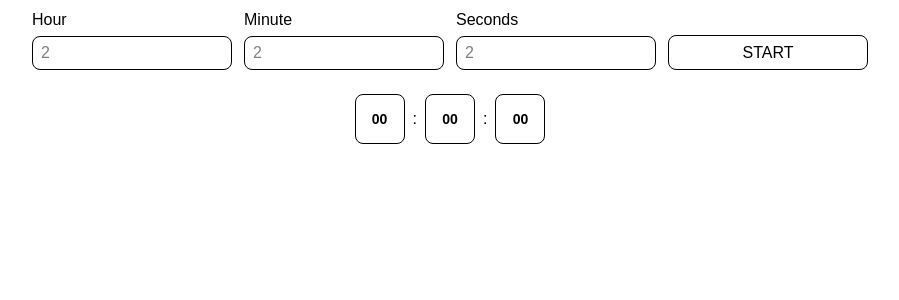
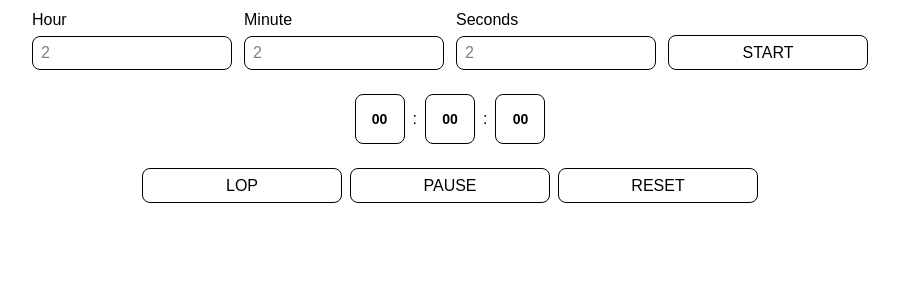
Before and after one commit to RaminMajidi/timer-task, a Next.js app: page / in a window 1280 px wide. Shown: the top 300 px of the page, without its empty margins (190-1089 px from the left). Built offline with nearby package versions, Linux system fonts and the light colour scheme.

Commit message:
[add] part 4

```diff
--- a/src/app/page.tsx
+++ b/src/app/page.tsx
@@ -1,3 +1,4 @@
+import BtnGroup from "@/components/timer/btnGroup/Index";
 import ShowTimer from "@/components/timer/showTimer/Index";
 import TopInputs from "@/components/timer/topInputs/Index";
 
@@ -6,6 +7,7 @@ export default function Home() {
     <section>
       <TopInputs />
       <ShowTimer/>
+      <BtnGroup/>
     </section>
   );
 }
--- /dev/null
+++ b/src/components/timer/btnGroup/Index.tsx
@@ -0,0 +1,15 @@
+import BtnLop from "../btnLop/Index";
+import BtnPause from "../btnPause/Index"
+import BtnReset from "../btnReset/Index";
+
+const BtnGroup = () => {
+  return (
+    <div className="flex justify-center items-center gap-2 p-2">
+        <BtnLop/>
+        <BtnPause/>
+        <BtnReset/>
+    </div>
+  )
+}
+
+export default BtnGroup;
--- /dev/null
+++ b/src/components/timer/btnLop/Index.tsx
@@ -0,0 +1,22 @@
+'use client'
+import Buttom from '@/components/custom/Buttom'
+
+
+const BtnLop = () => {
+
+    const lopTimerHandler = ()=>{
+
+    }
+
+  return (
+          <Buttom
+            onClickHandler={lopTimerHandler}
+            text="LOP"
+            className={`w-[200px] border h-[35px] rounded-lg`}
+            isPending={false}
+            type="button"
+        />
+  )
+}
+
+export default BtnLop;
--- /dev/null
+++ b/src/components/timer/btnPause/Index.tsx
@@ -0,0 +1,24 @@
+'use client'
+import Buttom from "@/components/custom/Buttom";
+import { useTimerStore } from "@/stores/TimerStore";
+
+const BtnPause = () => {
+    const { setStartTimer } = useTimerStore();
+
+    const pauseTimerHandler = () => {
+        setStartTimer(false)
+    }
+
+
+    return (
+        <Buttom
+            onClickHandler={pauseTimerHandler}
+            text="PAUSE"
+            className={`w-[200px] border h-[35px] rounded-lg`}
+            isPending={false}
+            type="button"
+        />
+    )
+}
+
+export default BtnPause;
--- /dev/null
+++ b/src/components/timer/btnReset/Index.tsx
@@ -0,0 +1,22 @@
+'use client'
+import Buttom from '@/components/custom/Buttom'
+
+
+const BtnReset = () => {
+
+    const resetTimerHandler = ()=>{
+
+    }
+
+  return (
+          <Buttom
+            onClickHandler={resetTimerHandler}
+            text="RESET"
+            className={`w-[200px] border h-[35px] rounded-lg`}
+            isPending={false}
+            type="button"
+        />
+  )
+}
+
+export default BtnReset;
--- a/src/components/timer/btnStart/BtnStart.tsx
+++ b/src/components/timer/btnStart/BtnStart.tsx
@@ -1,13 +1,11 @@
 'use client';
 import Buttom from "@/components/custom/Buttom";
 import { useTimerStore } from "@/stores/TimerStore";
-import { useEffect } from "react";
 import Swal from 'sweetalert2'
 
 const BtnStart = () => {
 
-    const { hour, setHour, minute, setMinute, second, setSecond, startTimer, setStartTimer } = useTimerStore();
-
+    const { hour, minute, second, setStartTimer } = useTimerStore();
 
     const startTimeHandler = () => {
         if (!hour && !minute && !second) {
@@ -21,9 +19,6 @@ const BtnStart = () => {
         }
     }
 
-
-
-
     return (
         <Buttom
             onClickHandler={startTimeHandler}
--- a/src/stores/TimerStore.ts
+++ b/src/stores/TimerStore.ts
@@ -12,10 +12,12 @@ type TimerState = {
     setSecond: (second: number) => void;
     startTimer: boolean;
     setStartTimer: (value: boolean) => void;
+    reset: () => void;
 }
 
 export const useTimerStore = create<TimerState>()(devtools(
     (set, get) => ({
+        reset:()=>{set((state)=>({hour:null,minute:null,second:null,}))},
         showBtnStart: true,
         setShowBtnStart: (value) => { set((state) => ({ ...state, showBtnStart: value })) },
         hour: null,
```
